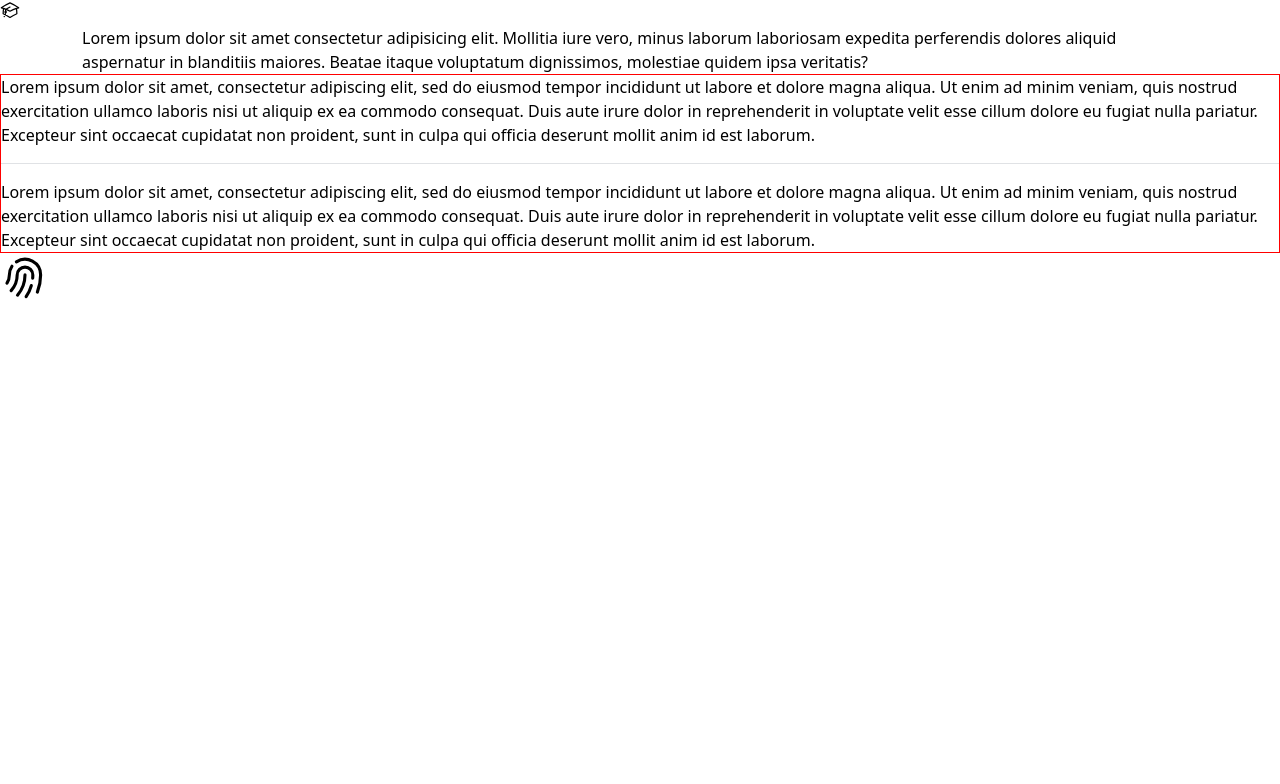
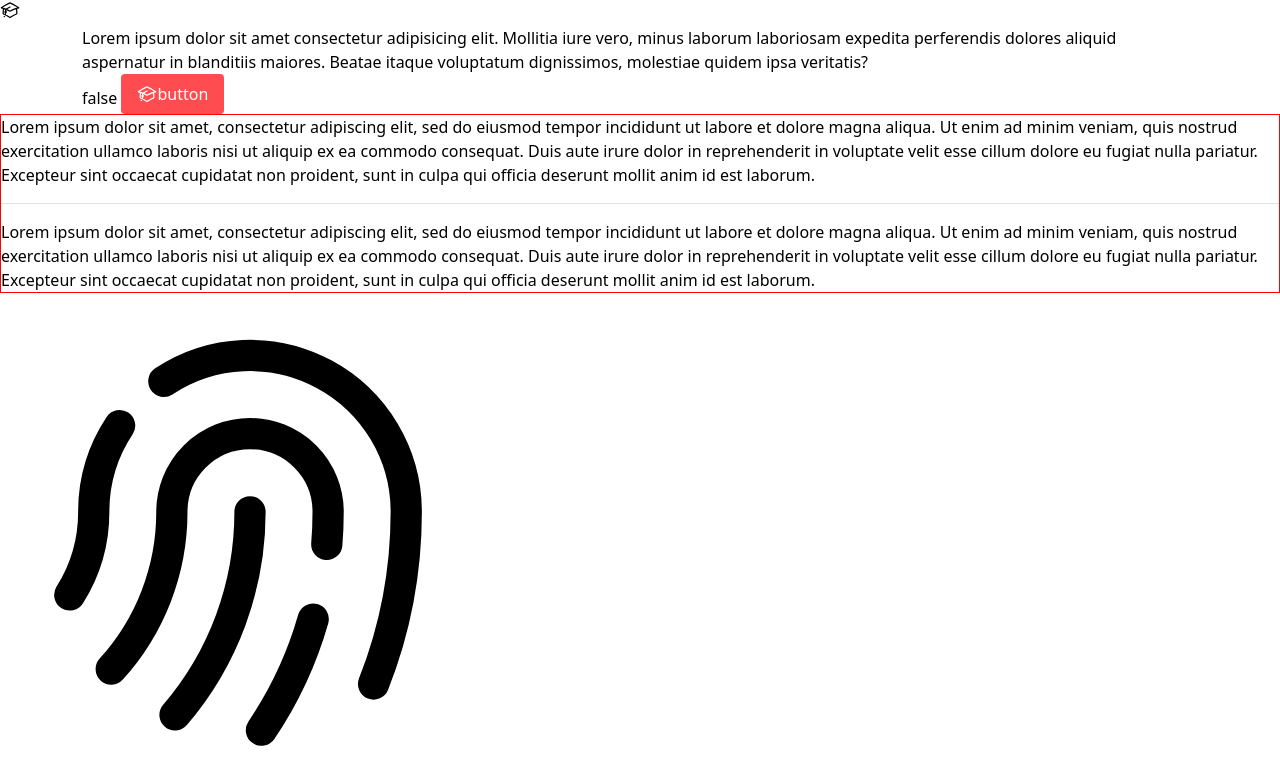
Before and after one commit to jonyworker/auo_comp, a Vue app: page / in a window 1280 px wide. Shown: the top 784 px of the page. Built offline with nearby package versions, Linux system fonts and the light colour scheme.

Commit message:
feat: 元件 Button 完成

```diff
--- a/src/App.vue
+++ b/src/App.vue
@@ -1,10 +1,10 @@
 <script setup>
-import HelloWorld from "./components/HelloWorld.vue";
 import ACol from "./components/layout/Col.vue";
 import ARow from "./components/layout/Row.vue";
 import AContainer from "./components/layout/Container.vue";
 import AIcon from "@/components/atom/BaseIcon.vue";
 import ADivider from "@/components/layout/Divider.vue";
+import AButton from "@/components/atom/Button.vue";
 </script>
 
 <template>
@@ -16,6 +16,9 @@ import ADivider from "@/components/layout/Divider.vue";
             aliquid aspernatur in blanditiis maiores. Beatae itaque voluptatum
             dignissimos, molestiae quidem ipsa veritatis?
         </p>
+        <a-button prependIcon="academi" type="filled" themeColor="error"
+            >button</a-button
+        >
     </a-container>
     <div class="d-flex flex-column" style="border: 1px solid red">
         <p class="m-0">
@@ -38,14 +41,8 @@ import ADivider from "@/components/layout/Divider.vue";
             culpa qui officia deserunt mollit anim id est laborum.
         </p>
     </div>
-    <div class="icon">
-        <a-icon name="finger-print" size="50" vertical></a-icon>
-    </div>
+
+    <a-icon name="finger-print" size="500"></a-icon>
 </template>
 
-<style scoped>
-.icon {
-    width: 50px;
-    height: 50px;
-}
-</style>
+<style scoped></style>
--- /dev/null
+++ b/src/components/atom/Button.vue
@@ -0,0 +1,217 @@
+<script setup>
+import { ref, computed } from "vue";
+import { cva } from "class-variance-authority";
+import AIcon from "@/components/atom/BaseIcon.vue";
+
+const props = defineProps({
+    prependIcon: String,
+    appendIcon: String,
+    iconOnly: String,
+    themeColor: {
+        type: String,
+        default: "primary",
+        validator: (value) =>
+            [
+                "primary",
+                "secondary",
+                "tertiary",
+                "success",
+                "warning",
+                "error",
+                "info",
+            ].includes(value),
+    },
+    type: {
+        type: String,
+        default: "filled",
+        validator: (value) => ["filled", "outline", "text"].includes(value),
+    },
+    disable: Boolean,
+    // borderRound: {
+    //     type: String,
+    //     default: "md",
+    //     validator: (value) =>
+    //         ["none", "base", "md", "lg", "pill"].includes(value),
+    // },
+    // size: {
+    //     type: String,
+    //     default: "xl",
+    //     validator: (value) => ["xs", "sm", "base", "lg", "xl"].includes(value),
+    // },
+    // btnWidth: {
+    //     type: String,
+    //     default: "fit",
+    //     validator: (value) => ["fit", "full"].includes(value),
+    // },
+});
+
+const buttonCVAClass = computed(() => {
+    return cva("button", {
+        variants: {
+            type: {
+                filled: "button-contained",
+                outline: "button-outlined",
+                text: "button-text",
+            },
+        },
+        compoundVariants: [
+            // [ ThemeColor ] - primary
+            {
+                type: "filled",
+                themeColor: "primary",
+                class: "button-contained-primary",
+            },
+            {
+                type: "outline",
+                themeColor: "primary",
+                class: "button-outlined-primary",
+            },
+            {
+                type: "text",
+                themeColor: "primary",
+                class: "button-text-primary",
+            },
+            // [ ThemeColor ] - secondary
+            {
+                type: "filled",
+                themeColor: "secondary",
+                class: "button-contained-secondary",
+            },
+            {
+                type: "outline",
+                themeColor: "secondary",
+                class: "button-outlined-secondary",
+            },
+            {
+                type: "text",
+                themeColor: "secondary",
+                class: "button-text-secondary",
+            },
+            // [ ThemeColor ] - tertiary
+            {
+                type: "filled",
+                themeColor: "tertiary",
+                class: "button-contained-tertiary",
+            },
+            {
+                type: "outline",
+                themeColor: "tertiary",
+                class: "button-outlined-tertiary",
+            },
+            {
+                type: "text",
+                themeColor: "tertiary",
+                class: "button-text-tertiary",
+            },
+            // [ ThemeColor ] - success
+            {
+                type: "filled",
+                themeColor: "success",
+                class: "button-contained-success",
+            },
+            {
+                type: "outline",
+                themeColor: "success",
+                class: "button-outlined-success",
+            },
+            {
+                type: "text",
+                themeColor: "success",
+                class: "button-text-success",
+            },
+            // [ ThemeColor ] - warning
+            {
+                type: "filled",
+                themeColor: "warning",
+                class: "button-contained-warning",
+            },
+            {
+                type: "outline",
+                themeColor: "warning",
+                class: "button-outlined-warning",
+            },
+            {
+                type: "text",
+                themeColor: "warning",
+                class: "button-text-warning",
+            },
+            // [ ThemeColor ] - error
+            {
+                type: "filled",
+                themeColor: "error",
+                class: "button-contained-error",
+            },
+            {
+                type: "outline",
+                themeColor: "error",
+                class: "button-outlined-error",
+            },
+            {
+                type: "text",
+                themeColor: "error",
+                class: "button-text-error",
+            },
+            // [ ThemeColor ] - info
+            {
+                type: "filled",
+                themeColor: "info",
+                class: "button-contained-info",
+            },
+            {
+                type: "outline",
+                themeColor: "info",
+                class: "button-outlined-info",
+            },
+            {
+                type: "text",
+                themeColor: "info",
+                class: "button-text-info",
+            },
+
+            // [ Disable ]
+            {
+                type: "filled",
+                disable: true,
+                class: "button-container-disable",
+            },
+            {
+                type: "outline",
+                disable: true,
+                class: "button-outline-disable",
+            },
+            {
+                type: "text",
+                disable: true,
+                class: "button-text-disable",
+            },
+        ],
+    })({
+        //這裡設定 variants名稱接收 props的值
+        type: props.type,
+        disable: props.disable,
+        themeColor: props.themeColor,
+    });
+});
+</script>
+
+<template>
+    {{ disable }}
+    <button :class="buttonCVAClass">
+        <a-icon
+            class=""
+            :name="prependIcon"
+            size="20"
+            v-if="prependIcon && !iconOnly"
+        ></a-icon>
+        <slot v-if="!iconOnly"></slot>
+        <a-icon
+            :name="appendIcon"
+            size="20"
+            v-if="appendIcon && !iconOnly"
+        ></a-icon>
+
+        <a-icon :name="iconOnly" size="20" v-if="iconOnly"></a-icon>
+    </button>
+</template>
+
+<style lang="scss" scoped></style>
```
